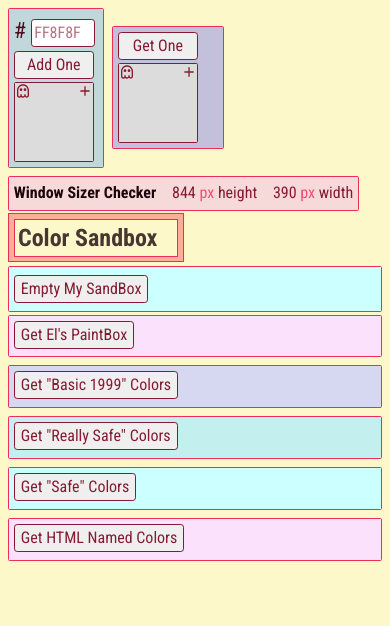
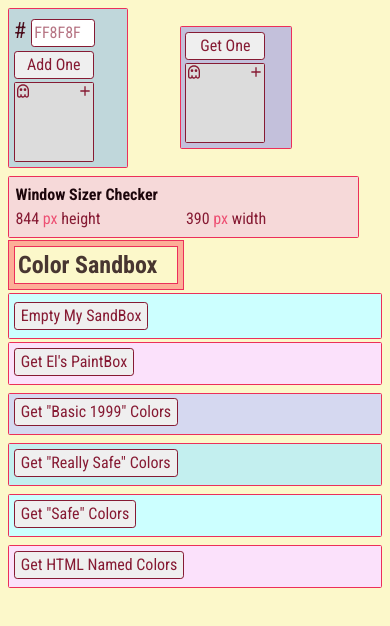
Before and after one commit to ElBrewster/ColorSandbox, a React (Vite) app in the folder ColorSandbox/: page / in a window 390 px wide. Shown: the top 626 px of the page. Built offline with nearby package versions, Linux system fonts and the light colour scheme.

Commit message:
Add breakpoint fixes with font tweaks in window and app sass files

```diff
--- a/ColorSandbox/src/components/app/App.scss
+++ b/ColorSandbox/src/components/app/App.scss
@@ -53,7 +53,7 @@
     flex-direction: column;
     gap: 0.1rem;
     justify-content: space-between;
-    max-width: 150px;
+    // max-width: 150px;
   }
 }
 
@@ -74,10 +74,11 @@
   }
   .window-sizer-wrapper {
     grid-area: sizer;
+    min-width: 90vw;
   }
 }
 
-@media (max-width: 270px) {
+@media (max-width: 290px) {
   .top-container {
     align-items: flex-start;
     display: flex;
@@ -93,7 +94,6 @@
     flex-direction: column;
     gap: 0.1rem;
     justify-content: space-between;
-    max-width: 160px;
   }
 }
 
--- a/ColorSandbox/src/components/window/Window.scss
+++ b/ColorSandbox/src/components/window/Window.scss
@@ -22,13 +22,40 @@
   .window-size-box {
     display: flex;
     flex-direction: row;
+    font-size: medium;
     justify-content: space-between;
-    min-width: 90vw;
+    padding: 0.4rem;
   }
 }
 
-@media (max-width: 270px) {
+@media (max-width: 390px) {
   .window-size-box {
-    flex: 1;
+    display: grid;
+    font-size: medium;
+    grid-template-areas:
+      "sizer sizer sizer"
+      "height width empty";
+    justify-content: space-between;
+  }
+  .sizer {
+    grid-area: sizer;
+  }
+  .window-height {
+    grid-area: height;
+  }
+  .window-width {
+    grid-area: width;
   }
 }
+
+@media (max-width: 300px) {
+  .window-size-box {
+    font-size: 0.9rem;
+  }
+}
+
+@media (max-width: 250px) {
+  .window-size-box {
+    font-size: smaller;
+  }
+}
```
